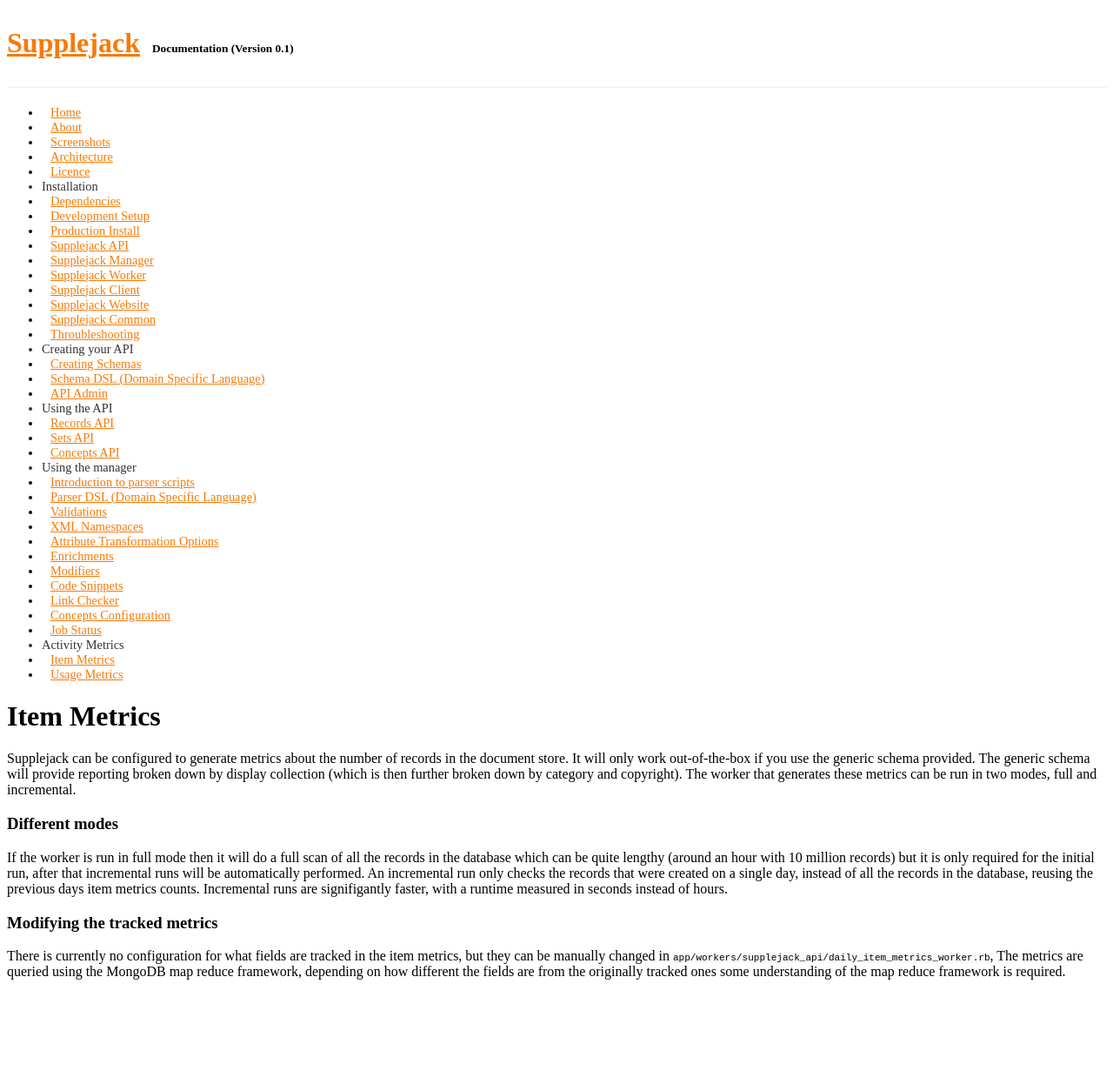
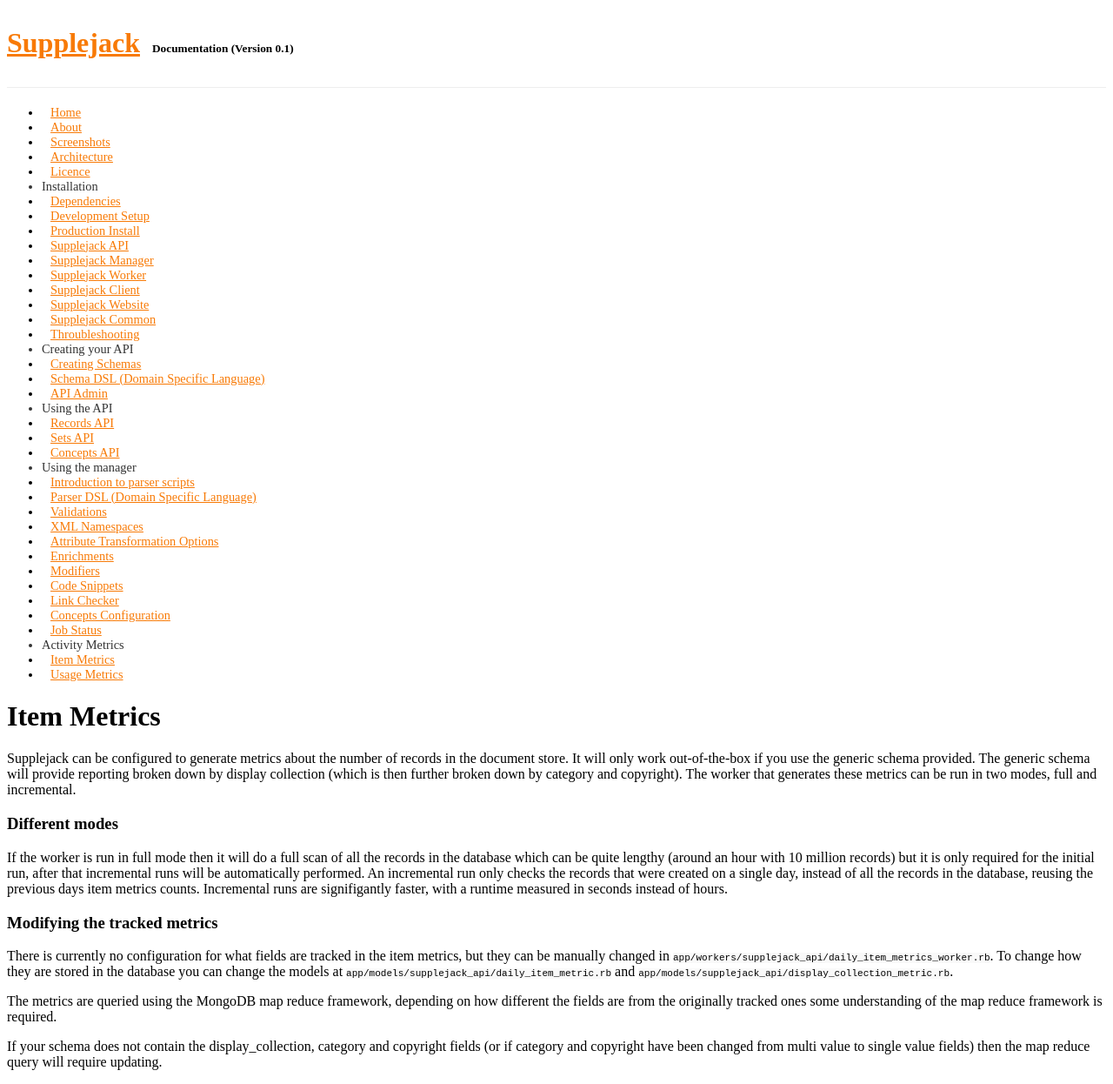
Before and after one commit to DigitalNZ/supplejack, a Jekyll site: the page built from _posts/2015-08-17-item-metrics.md, in a window 1280 px wide. Shown: the whole page at 87% size. Built offline with Jekyll 4.4.1, drawn with Linux system fonts in a browser that asks for light colours; Markdown is read by kramdown in place of the engine named in the settings; a style sheet for code colours, icons or effects is not loaded; before the commit the page ends 1142 px from its top, so only the background shows below that.

Commit message:
Further explain how to change tracked metrics

```diff
--- a/_posts/2015-08-17-item-metrics.md
+++ b/_posts/2015-08-17-item-metrics.md
@@ -12,5 +12,8 @@
 
 ### Modifying the tracked metrics
 
-There is currently no configuration for what fields are tracked in the item metrics, but they can be manually changed in `app/workers/supplejack_api/daily_item_metrics_worker.rb`,
+There is currently no configuration for what fields are tracked in the item metrics, but they can be manually changed in `app/workers/supplejack_api/daily_item_metrics_worker.rb`. To change how they are stored in the database you can change the models at `app/models/supplejack_api/daily_item_metric.rb` and `app/models/supplejack_api/display_collection_metric.rb`.
+
 The metrics are queried using the MongoDB map reduce framework, depending on how different the fields are from the originally tracked ones some understanding of the map reduce framework is required.
+
+If your schema does not contain the display\_collection, category and copyright fields (or if category and copyright have been changed from multi value to single value fields) then the map reduce query will require updating.
```
